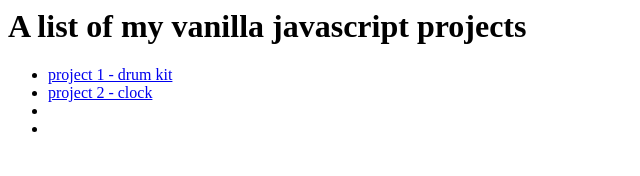
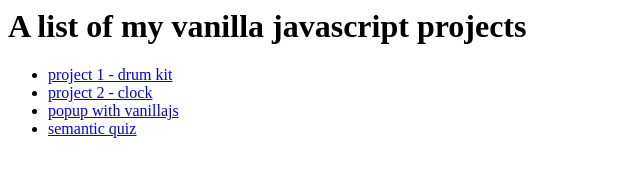
Before and after one commit to silanka007/vanillaJsProjects, a plain HTML site: page index.html in a window 1280 px wide. Shown: the whole page, without its empty margins (0-640 px from the left). Drawn offline with Linux system fonts and the light colour scheme.

Commit message:
code refactoring3

```diff
--- a/index.html
+++ b/index.html
@@ -10,8 +10,8 @@
     <ul>
         <li><a href="./01-DrumKit/index.html">project 1 - drum kit</a></li>
         <li><a href="./02-Clock/index.html">project 2 - clock</a></li>
-        <li><a href=""></a></li>
-        <li><a href=""></a></li>
+        <li><a href="./03 - popup/index.html">popup with vanillajs</a></li>
+        <li><a href="./quiz/index.html">semantic quiz</a></li>
     </ul>
 </body>
 </html>
```
